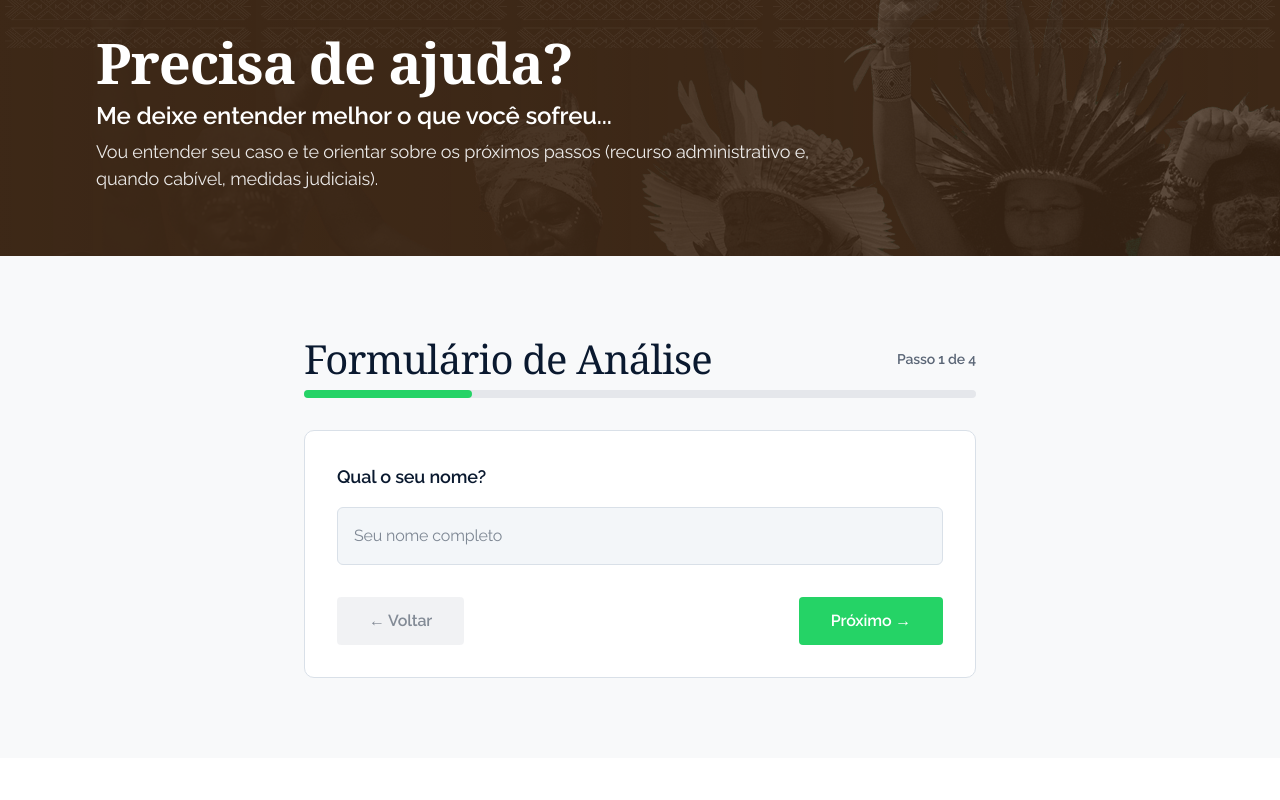
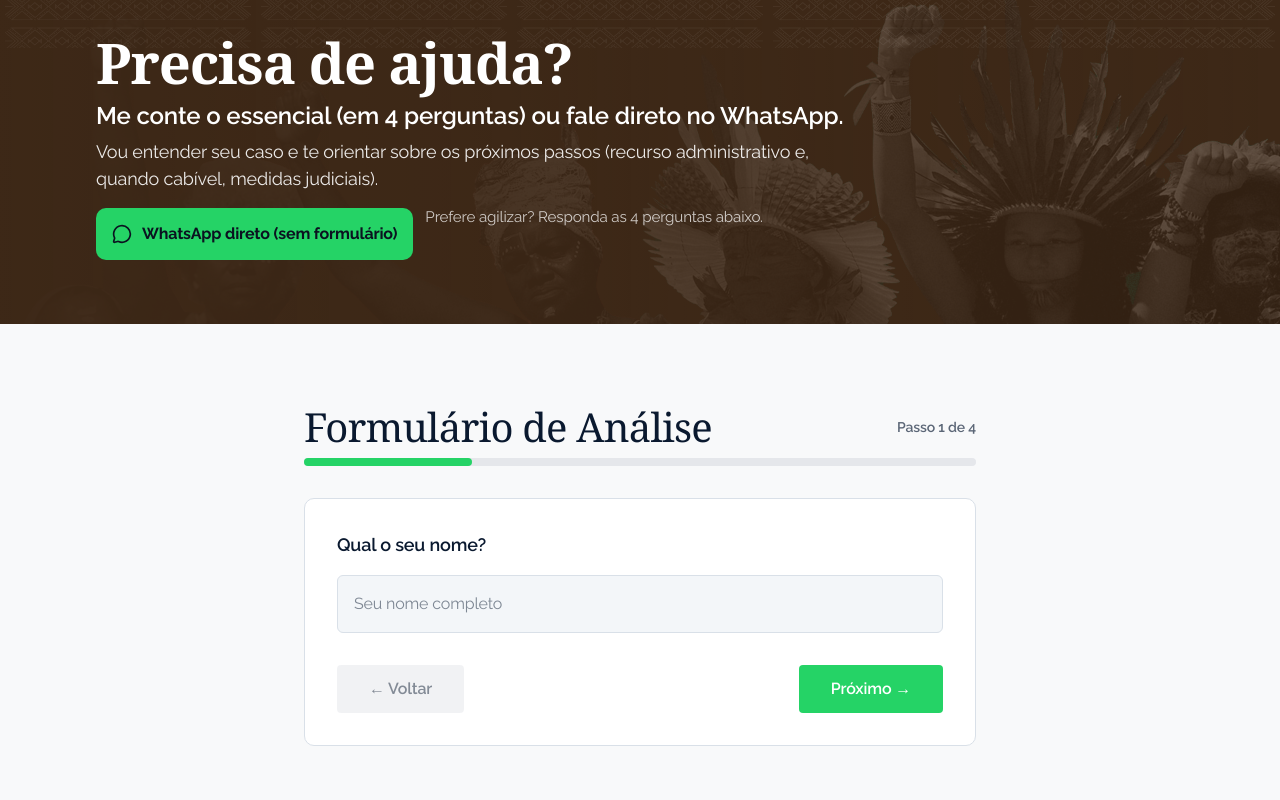
Before and after one commit to ViniciusGavioli/marcelo-colen-site, a Next.js app: page /consulta in a window 1280 px wide. Shown: the top 800 px of the page. Built offline with nearby package versions, Linux system fonts and the light colour scheme; no server answers; a web font is replaced by a local one.

Commit message:
fix(conversion): add WhatsApp-direct CTA on /consulta and use shared getWhatsAppLink

```diff
--- a/src/app/(lp)/consulta/page.tsx
+++ b/src/app/(lp)/consulta/page.tsx
@@ -97,9 +97,7 @@ export default function ConsultaPage() {
 
   const handleEnviar = () => {
     const mensagem = montarMensagem();
-    const WHATSAPP_NUMBER = SITE_CONFIG.contact.whatsapp;
-    const mensagemCodificada = encodeURIComponent(mensagem);
-    const url = `https://wa.me/${WHATSAPP_NUMBER}?text=${mensagemCodificada}`;
+    const url = getWhatsAppLink(mensagem);
     console.log("Abrindo WhatsApp:", url);
     window.open(url, "_blank");
   };
@@ -144,12 +142,38 @@ export default function ConsultaPage() {
             </h1>
 
             <p style={{ fontSize: '1.5rem', fontWeight: '600', marginBottom: '0.5rem', color: '#FFFFFF', lineHeight: '1.2' }}>
-              Me deixe entender melhor o que você sofreu...
+              Me conte o essencial (em 4 perguntas) ou fale direto no WhatsApp.
             </p>
 
-            <p style={{ fontSize: '1.125rem', lineHeight: '1.5', color: 'rgba(255, 255, 255, 0.9)', marginBottom: '2rem' }}>
+            <p style={{ fontSize: '1.125rem', lineHeight: '1.5', color: 'rgba(255, 255, 255, 0.9)', marginBottom: '1rem' }}>
               Vou entender seu caso e te orientar sobre os próximos passos (recurso administrativo e, quando cabível, medidas judiciais).
             </p>
+
+            <div style={{ display: 'flex', gap: '12px', flexWrap: 'wrap', marginBottom: '2rem' }}>
+              <a
+                href={getWhatsAppLink("Olá! Quero falar direto no WhatsApp sobre meu caso de heteroidentificação.")}
+                target="_blank"
+                rel="noopener noreferrer"
+                style={{
+                  display: 'inline-flex',
+                  alignItems: 'center',
+                  gap: '10px',
+                  padding: '12px 16px',
+                  borderRadius: '10px',
+                  backgroundColor: '#25D366',
+                  color: '#0B1220',
+                  fontWeight: 700,
+                  textDecoration: 'none'
+                }}
+              >
+                <MessageCircle className="w-5 h-5" />
+                WhatsApp direto (sem formulário)
+              </a>
+
+              <span style={{ color: 'rgba(255,255,255,0.75)', fontSize: '0.95rem', lineHeight: 1.2 }}>
+                Prefere agilizar? Responda as 4 perguntas abaixo.
+              </span>
+            </div>
           </div>
         </Container>
       </section>
```
